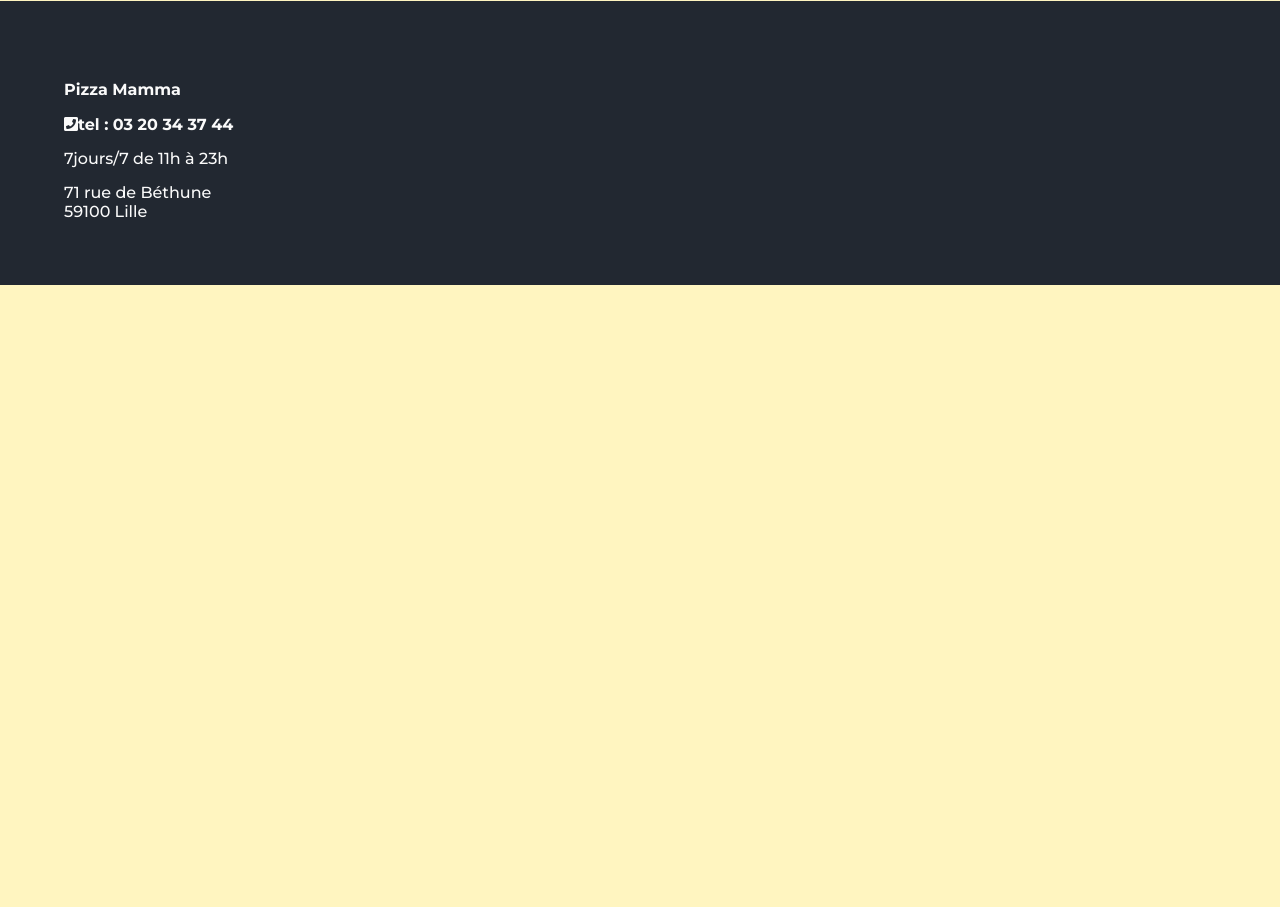
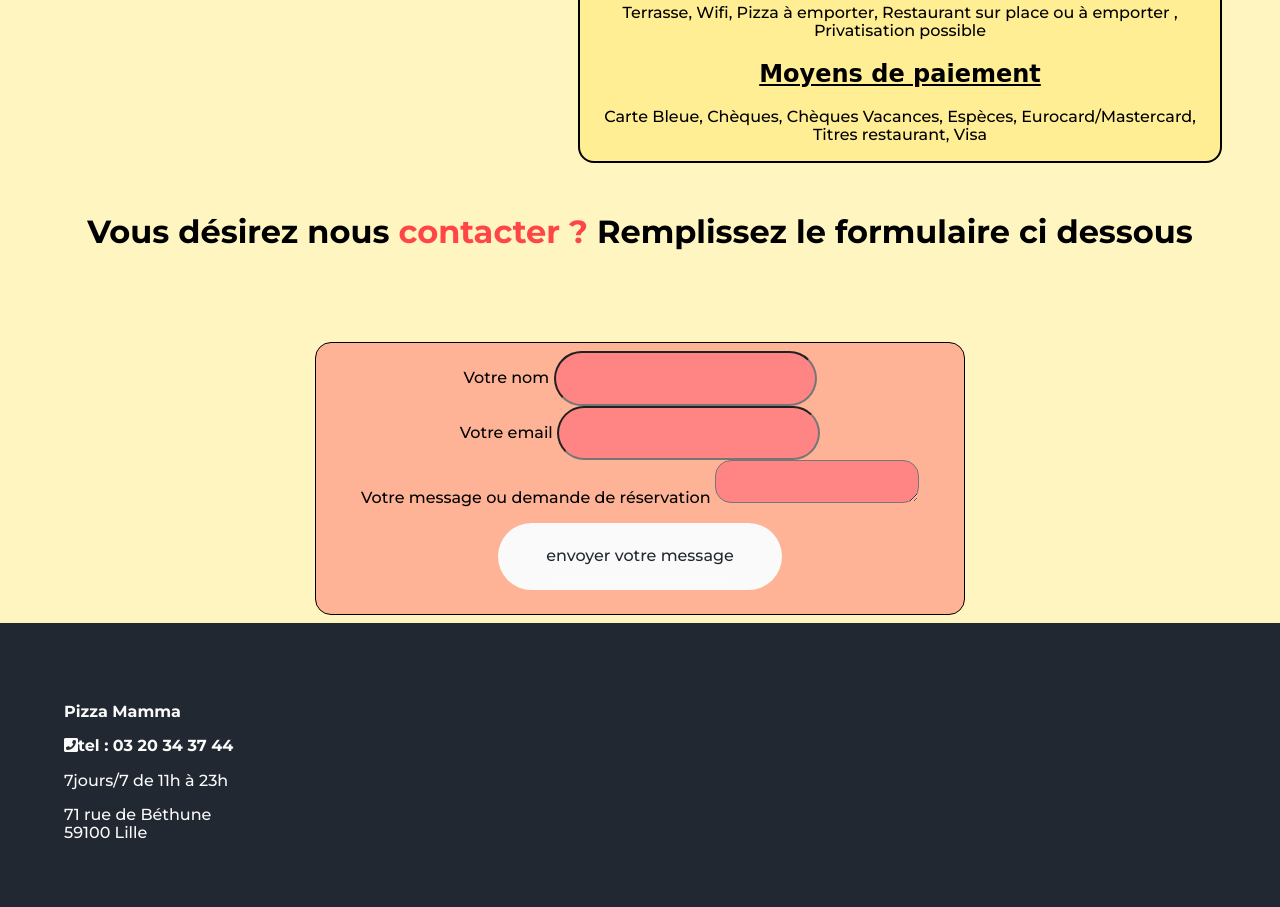
Before and after one commit to realbenben/3wa-projet, a PHP site: page /contact.php in a window 1280 px wide. Shown: the part 714-1621 px from the top of the page. Before the commit the page ends 999 px from the top, so only its background shows below. Run offline with PHP 8.4, Linux system fonts and the light colour scheme; some libraries are stand-ins or nearby versions; some web fonts are replaced.

Commit message:
contact.php done +css done

```diff
--- a/assets/stylesheets/components/layout.css
+++ b/assets/stylesheets/components/layout.css
@@ -37,18 +37,66 @@
 }
 /*#################################card.php*/
 
-.flexcard{
-    display:flex;
-    flex-direction:row;
-    align-items:center;
+/*.flex-card{*/
+/*    display:flex;*/
+/*    flex-direction:row;*/
+/*    justify-content:space-around;*/
 
-}
+/*}*/
 
 .carte{
     margin-top:-6%;
 }
 .animation-title{
 text-align: center;
+}
+
+/*#############################Contact*/
+.map{
+    height:400px;
+    width:400px;
+
+}
+.map-contact{
+    display:flex;
+    flex-direction:row;
+    justify-content:space-around;
+
+}
+
+.contact{
+
+    border:2px solid black;
+    background-color:var(--color-yellow-strong);
+    width:50%;
+    border-radius: 1em;
+    width:50%;
+    height:auto;
+    text-align: center;
+
+}
+
+.contact>h2{
+    text-decoration: underline;
+    text-align: center;
+}
+
+
+.contact-mail{
+    border:1px solid black;
+    background-color:var(--color-pink-light);
+    width:50%;
+    border-radius: 1em;
+}
+
+.textarea_message{
+    background-color:var(--color-pink);
+    border-radius:1em;
+}
+
+
+.title{
+    padding:30px 0px 30px 0px;
 }
 
 /*###########################*/
--- a/assets/stylesheets/variables.css
+++ b/assets/stylesheets/variables.css
@@ -1,6 +1,7 @@
 :root {
     /*colors*/
     --color-yellow: #fff5c0;
+    --color-yellow-strong: #ffee93;
     --color-pink: #ff8585;
     --color-pink-light: #ffb396;
     --color-red:#ff4646;
--- a/components/navbar.php
+++ b/components/navbar.php
@@ -4,7 +4,7 @@
   $navlinks = array(
     array('title' => 'A propos', 'icon' => 'fa-store', 'href' => 'about.php'),
     array('title' => 'Menu', 'icon' => 'fa-pizza-slice', 'href' => 'card.php'),
-    array('title' => 'Acces/Contact', 'icon' => 'fa-phone', 'href' => 'contact.php'),
+    array('title' => 'Accès/Contact', 'icon' => 'fa-phone', 'href' => 'contact.php'),
     array('title' => 'emporter', 'icon' => 'fa-car', 'href' => 'login.php')
   );
 
--- a/contact.php
+++ b/contact.php
@@ -1,18 +1,55 @@
 <!doctype html>
 <html lang="en">
-<head>
+  <head>
     <?php include("./components/head.php"); ?>
     <title>Pizza à emporter </title>
-</head>
-<body>
+  </head>
+  <body>
     <?php include("./components/header.php"); ?>
     <main>
-        <h1>contact</h1>
-        <div class="map">
-            <iframe src="https://www.google.com/maps/d/u/0/embed?mid=132QM7sT7xyebBz9Wpwo27hf6d3o9Espt" width="640" height="480"></iframe>
+      <h1 class=" title text-xlarge text-center">Accès<span class="text-primary"> / </span>contact</h1>
+      <div class="map-contact">
+        <iframe class="map" src="https://www.google.com/maps/d/u/0/embed?mid=132QM7sT7xyebBz9Wpwo27hf6d3o9Espt" width="640" height="480"></iframe>
+
+        <div class="contact">
+          <h2>Adresse</h2>
+        <adress class="adress">71 rue de Béthune<br>59100 Lille</adress>
+        <h2>Métro</h2>
+        <p>Station Rihour</p>
+        <h2>Parking</h2>
+        <p>Parking Effia Nouveau Siècle</p>
+        <h2>type de restaurant</h2>
+        <p>Pizzeria, Restaurant Italien, Sur place, Vente à Emporte</p>
+        <h2>Services</h2>
+        <p>Terrasse, Wifi, Pizza à emporter, Restaurant sur place ou à emporter , Privatisation possible</p>
+        <h2>Moyens de paiement</h2>
+        <p>Carte Bleue, Chèques, Chèques Vacances, Espèces, Eurocard/Mastercard, Titres restaurant, Visa</p>
+      </div>
+    </div>
+      <div class="title">
+              <h1 class="text-xlarge text-center">Vous désirez nous<span class="text-primary"> contacter ?</span> Remplissez le formulaire ci dessous</h1>
+      </div>
+    <div class="form-group">
+      <form class="contact-mail form-group" action="https://formspree.io/mdowjnre" method="POST">
+        <div class=>
+          <label for="name_field">Votre nom</label>
+          <input type="text"  name="name_field">
         </div>
-    </main>
+        <div class=>
+          <label for="_replyto">Votre email</label>
+          <input type="email" class="_replyto" name="_replyto" >
+        </div>
+        <div class=>
+          <label for="textarea_message">Votre message ou demande de réservation</label>
+          <textarea class="textarea_message" name="textarea_message"></textarea>
+        </div>
+        <div class="">
+          <button type="submit" class="button button-hollow">envoyer votre message </button>
+        </div>
+      </form>
+    </div>
+  </main>
 
-    <?php include("./components/footer.php"); ?>
+  <?php include("./components/footer.php"); ?>
 </body>
 </html>
```
Also changed, not shown: trash/menu.php (renamed from menu.php), trash/register.1.phtml (renamed from register.1.phtml).
